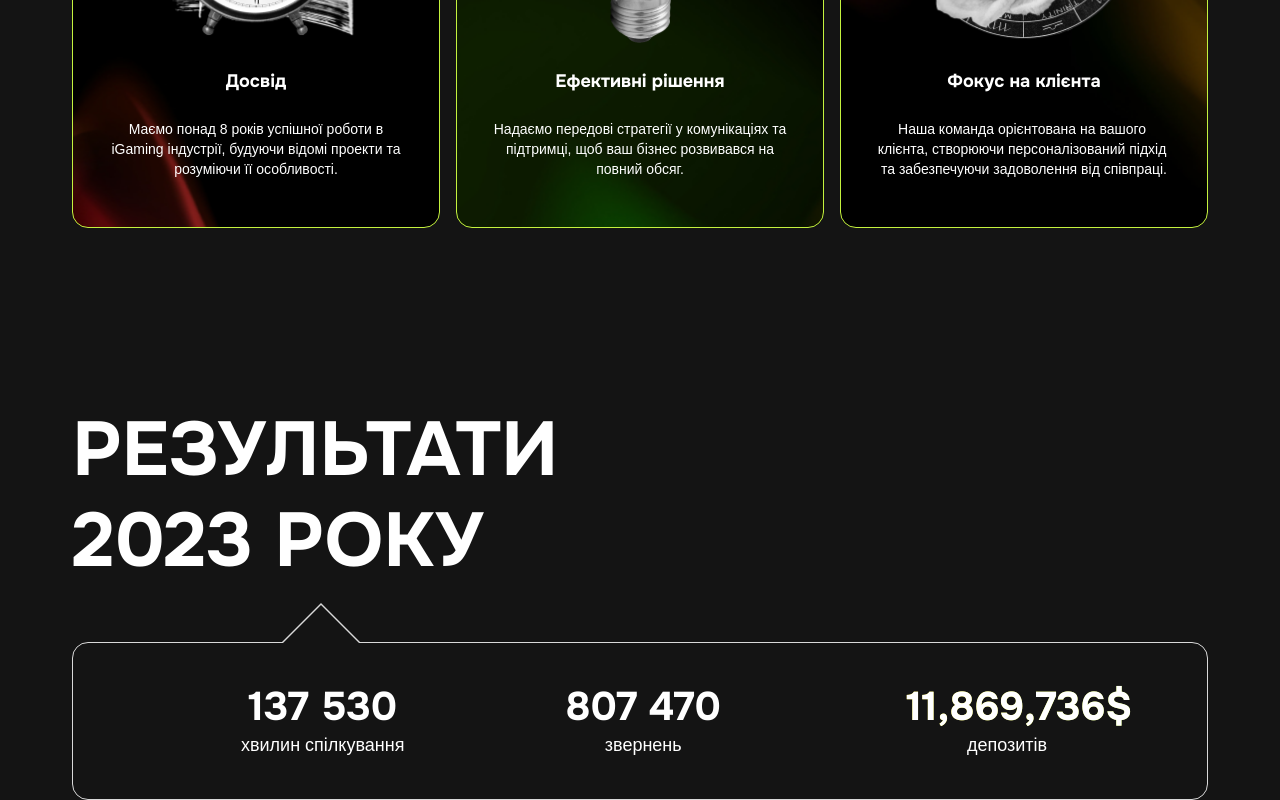
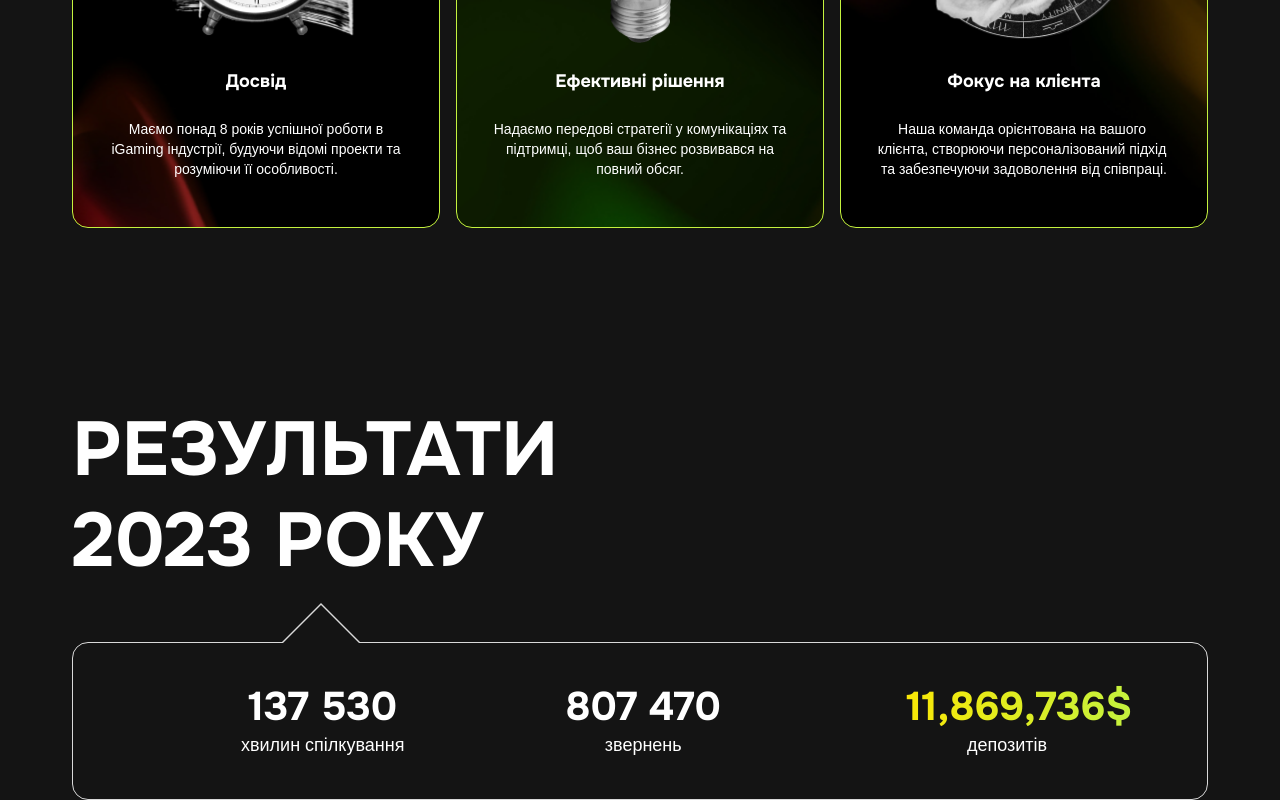
Before and after one commit to DemureFace/KeepUpHub, a Nuxt app: page / in a window 1280 px wide. Shown: the part 2357-3157 px from the top of the page. Built offline with nearby package versions, Linux system fonts and the light colour scheme; a web font is replaced by a local one.

Commit message:
Refactor ResultsSection

```diff
--- a/components/home/ResultsSection.vue
+++ b/components/home/ResultsSection.vue
@@ -16,11 +16,10 @@ const resultList = [
 
 const resultRef = ref(null);
 
-let counterValue = { value: 0 };
 let targetValue = 11870000;
 let duration = 5000;
 
-function animateValue(obj, start, end, duration) {
+function animateValue(start, end, duration, element) {
   let startTime = null;
 
   function animation(currentTime) {
@@ -31,13 +30,12 @@ function animateValue(obj, start, end, duration) {
       easeInOutQuad(timeElapsed, start, end - start, duration),
     );
 
-    obj.value = nextValue;
-    resultRef.value[0].textContent = `${nextValue.toLocaleString()}$`;
+    element.textContent = `${nextValue.toLocaleString()}$`;
 
     if (timeElapsed < duration) {
       requestAnimationFrame(animation);
     } else {
-      resultRef.value[0].textContent = `${end.toLocaleString()}$`;
+      element.textContent = `${end.toLocaleString()}$`;
     }
   }
 
@@ -51,12 +49,14 @@ function easeInOutQuad(t, b, c, d) {
   return (-c / 2) * (t * (t - 2) - 1) + b;
 }
 
-onMounted(() => {
+onMounted(async () => {
+  await nextTick();
+
   let observer = new IntersectionObserver(
     (entries, observer) => {
       entries.forEach((entry) => {
         if (entry.isIntersecting) {
-          animateValue(counterValue, 0, targetValue, duration);
+          animateValue(0, targetValue, duration, resultRef.value[0]);
 
           observer.unobserve(entry.target);
         }
@@ -78,10 +78,10 @@ onMounted(() => {
       />
 
       <div
-        class="border-gray relative flex rounded-2xl border px-4 py-10 md:px-7 lg:px-16 xl:pl-[168px] xl:pr-[75px]"
+        class="relative flex rounded-2xl border border-gray px-4 py-10 md:px-7 lg:px-16 xl:pl-[168px] xl:pr-[75px]"
       >
         <div
-          class="border-b-gray absolute -top-10 left-1/2 flex h-0 w-0 -translate-x-1/2 justify-center border-b-[40px] border-l-[40px] border-r-[40px] border-l-transparent border-r-transparent md:left-24 md:translate-x-0 xl:left-52"
+          class="absolute -top-10 left-1/2 flex h-0 w-0 -translate-x-1/2 justify-center border-b-[40px] border-l-[40px] border-r-[40px] border-b-gray border-l-transparent border-r-transparent md:left-24 md:translate-x-0 xl:left-52"
         >
           <div
             class="absolute mt-0.5 border-b-[40px] border-l-[40px] border-r-[40px] border-b-dark border-l-transparent border-r-transparent"
@@ -99,11 +99,12 @@ onMounted(() => {
             <h3
               :ref="index === resultList.length - 1 ? 'resultRef' : null"
               v-text="result.number"
-              class="text-center font-onest text-[40px] font-bold leading-[48px] text-white"
-              :class="{
-                'w-[250px] bg-gradient-to-r from-primary-200 to-primary-100 bg-clip-text text-right text-transparent':
-                  index === resultList.length - 1,
-              }"
+              class="font-onest text-[40px] font-bold leading-[48px]"
+              :class="
+                index === resultList.length - 1
+                  ? 'w-[250px] bg-gradient-to-r from-primary-200 to-primary-100 bg-clip-text text-right text-transparent'
+                  : 'text-center text-white '
+              "
             />
 
             <p
```
Also changed, not shown: 1 other file (tests, documents, lock files or other folders).
